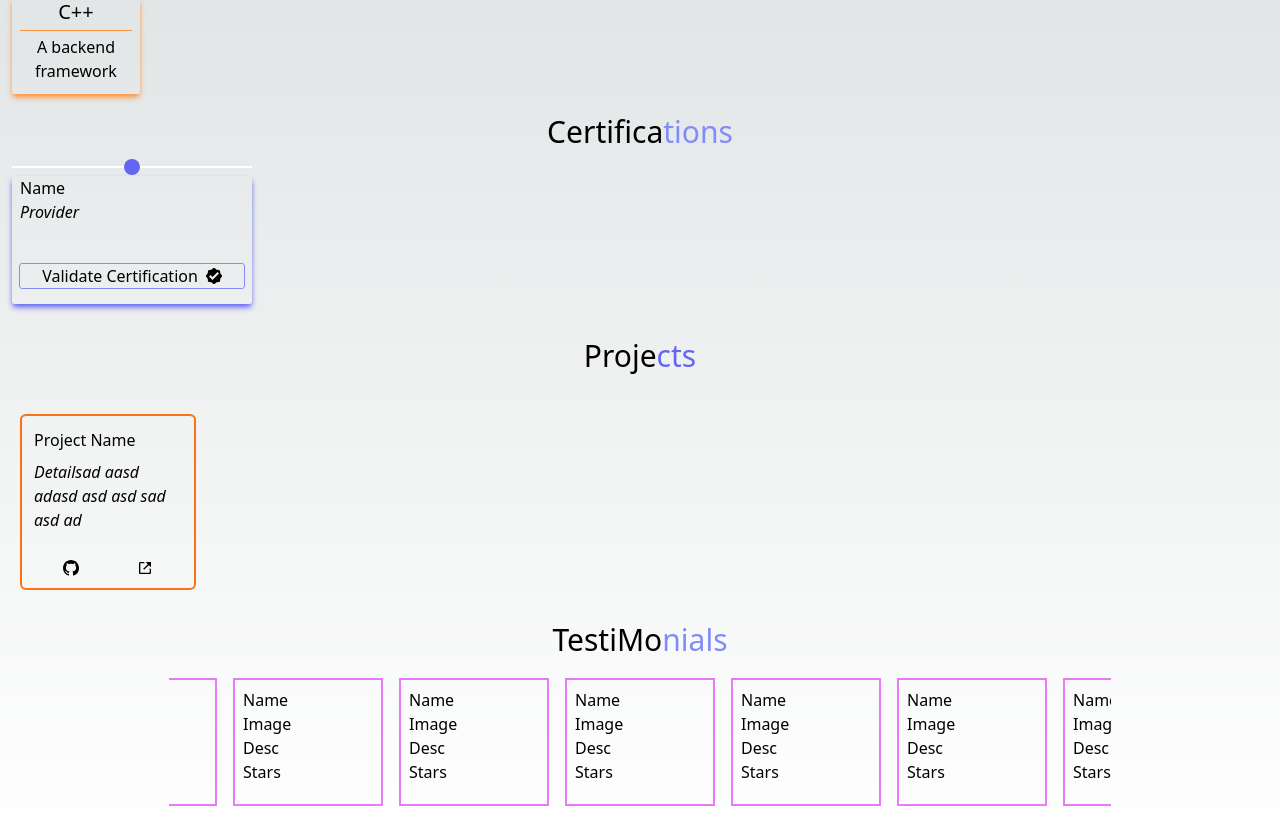
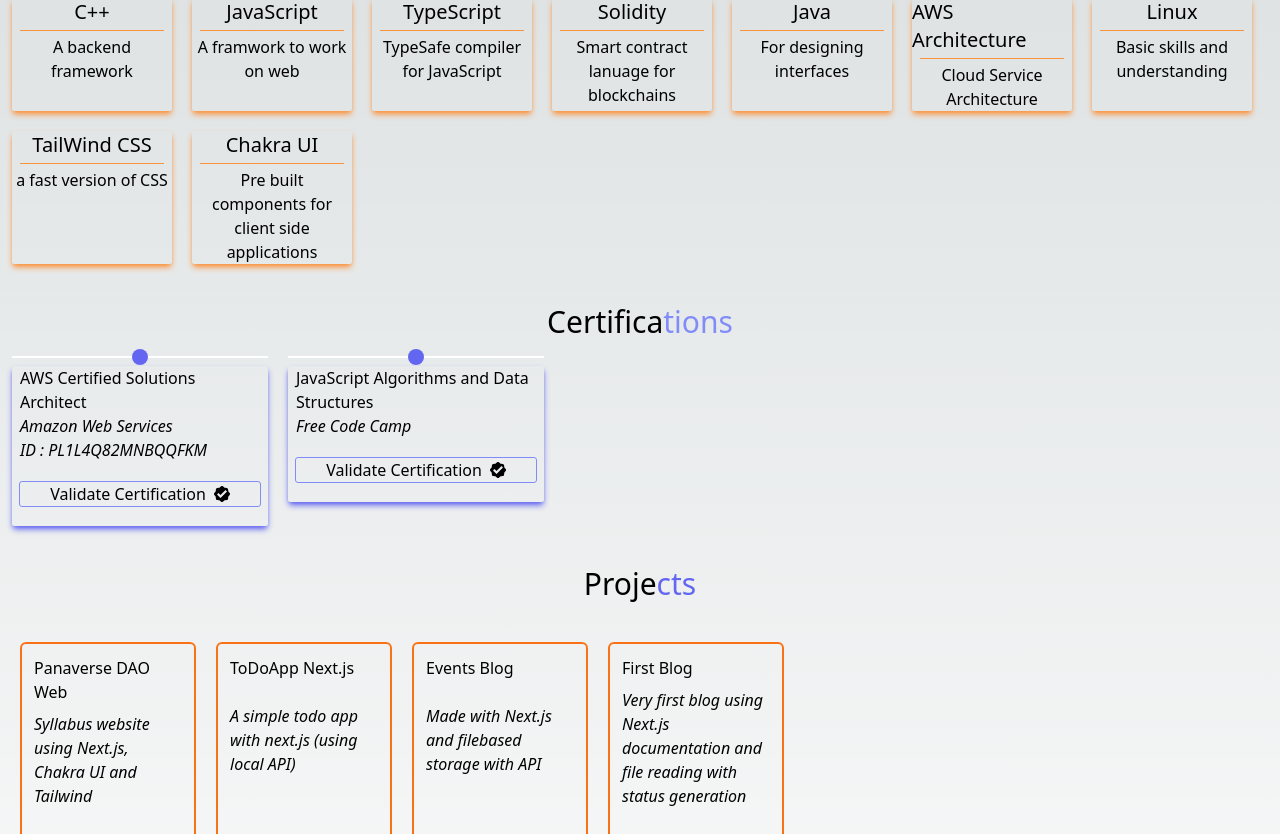
Before and after one commit to FahadSalamatRandhawa/Portfolio_nextjs_tailwind, a Next.js app: page / in a window 1280 px wide. Shown: the part 346-1180 px from the top of the page. Built offline with nearby package versions, Linux system fonts and the light colour scheme.

Commit message:
testimonials and added arraymaping

```diff
--- a/app/Components/Certifications.tsx
+++ b/app/Components/Certifications.tsx
@@ -1,22 +1,57 @@
+import { verify } from 'crypto';
+import Link from 'next/link';
 import {GoVerified} from 'react-icons/go'
+import { Url } from 'url';
+
+interface CertificateInterface{
+    Name:string;
+    Provider:string;
+    Identifier?:string;
+    Url:string;
+}
+
+let CertificationList:CertificateInterface[]=[
+    {
+        Name:'AWS Certified Solutions Architect',
+        Provider:'Amazon Web Services',
+        Url:`https://aw.certmetrics.com/amazon/public/verification.aspx`,
+        Identifier:'PL1L4Q82MNBQQFKM'
+    },
+    {
+        Name:'JavaScript Algorithms and Data Structures',
+        Provider:'Free Code Camp',
+        Url:'https://www.freecodecamp.org/certification/DeadlyDuck/javascript-algorithms-and-data-structures'
+    }
+]
 
 export default function Certifications(){
 
     return (
         <>
-            <div className=" flex-col px-3">
+            <div className=" flex-col px-3 my-5">
                 <div className=" flex justify-center text-3xl py-2">
                 Certifica<div className=" text-indigo-400">tions</div>
                 </div>
                 <div className=" flex flex-wrap justify-center md:justify-start lg:justify-start gap-5">
-                    <div className=" block w-60 h-40">
-                        <div className=" flex justify-center items-center bg-white h-0.5 my-2"><span className=" bg-indigo-500 rounded-lg h-4 w-4"></span></div>
-                        <div className=" flex flex-col px-2 h-32 min-w-24 rounded-sm shadow-md shadow-indigo-500">
-                            <div>Name</div>
-                            <em>Provider</em>
-                            <button className=" flex justify-center items-center hover:bg-indigo-600/40 hover:duration-1000 rounded-sm mt-10 outline-1 outline-indigo-400 outline gap-2">Validate Certification <GoVerified/></button>
-                        </div>
-                    </div>
+                    {
+                        CertificationList.map((cert)=>{
+                            return(
+                                <>
+                                    <div className=" block w-64 h-auto">
+                                    <div className=" flex justify-center items-center bg-white h-0.5 my-2"><span className=" bg-indigo-500 rounded-lg h-4 w-4"></span></div>
+                                    <div className=" flex flex-col px-2 h-auto w-auto rounded-sm shadow-md shadow-indigo-500">
+                                        <div>{cert.Name}</div>
+                                        <em>{cert.Provider}</em>
+                                        {cert.Identifier?<em>ID : {cert.Identifier}</em>:<></>}
+                                        <Link target='_blank' href='https://aw.certmetrics.com/amazon/public/verification.aspx'>
+                                        <div className=" flex justify-center items-center hover:bg-indigo-600/40 hover:duration-1000 rounded-sm my-5 outline-1 outline-indigo-400 outline gap-2">Validate Certification <GoVerified/></div>
+                                        </Link>
+                                    </div>
+                                </div>
+                                </>
+                            )
+                        })
+                    }
                 </div>
             </div>
         </>
--- a/app/Components/Projects.tsx
+++ b/app/Components/Projects.tsx
@@ -1,5 +1,20 @@
 import {GoMarkGithub} from 'react-icons/go'
 import {BiLinkExternal} from 'react-icons/bi'
+import Link from 'next/link'
+
+interface ProjectInterface{
+    Name:string,
+    Description:string,
+    GithubLink:string,
+    LiveLink?:string,
+}
+
+let ProjectList:ProjectInterface[]=[
+    {Name:'Panaverse DAO Web',Description:'Syllabus website using Next.js, Chakra UI and Tailwind',GithubLink:'https://github.com/FahadSalamatRandhawa/Panaverse_DAO_ChakraUI_Next.js/tree/main',LiveLink:'panaverse-dao-chakra-ui-next-js.vercel.app'},
+    {Name:'ToDoApp Next.js',Description:'A simple todo app with next.js (using local API)',GithubLink:'https://github.com/FahadSalamatRandhawa/MW3Q2_ToDoApp_Next.js',LiveLink:''},
+    {Name:'Events Blog',Description:'Made with Next.js and filebased storage with API',GithubLink:'https://github.com/FahadSalamatRandhawa/Next_Blog_App/tree/master',LiveLink:'https://next-blog-app-gules.vercel.app/'},
+    {Name:'First Blog',Description:'Very first blog using Next.js documentation and file reading with status generation',GithubLink:'https://github.com/FahadSalamatRandhawa/Next_Projects/tree/master',LiveLink:'https://next-projects-eight.vercel.app/'},
+]
 
 export default function Projects(){
 
@@ -7,12 +22,19 @@ export default function Projects(){
         <>
             <div className=" flex flex-col justify-center w-full h-auto">
                 <div className=" flex text-3xl justify-center p-5">Proje<div className=" text-indigo-500">cts</div></div>
-                <div className=" flex flex-wrap p-5 ">
-                    <div className="grid grid-cols-1 gap-2 overflow-auto hover:scale-110 p-3 transition-transform min-h-40 h-auto w-44 border-orange-500 border-2 rounded-md">
-                        <div>Project Name</div>
-                        <em className=' h-auto'>Detailsad aasd adasd asd asd sad asd ad</em>
-                        <div className=" pt-5 flex justify-around self-end"><GoMarkGithub/><BiLinkExternal/></div>
-                    </div>
+                <div className=" flex flex-wrap sm:justify-center md:justify-start p-5 gap-5 h-auto ">
+                    {ProjectList.map(({Name,Description,GithubLink,LiveLink})=>{
+                        return (
+                            <div className="grid grid-cols-1 gap-2 overflow-auto hover:scale-110 p-3 transition-transform min-h-40 h-auto w-44 border-orange-500 border-2 rounded-md">
+                                <div>{Name}</div>
+                                <em className=' h-auto'>{Description}</em>
+                                <div className=" pt-5 flex justify-around self-end">
+                                    <Link target='_blank' href={GithubLink}><GoMarkGithub/></Link>
+                                    {LiveLink?<Link target='_blank' href={LiveLink}><BiLinkExternal/></Link>:<BiLinkExternal/>}
+                                </div>
+                            </div>
+                        )
+                    })}
                 </div>
             </div>
         </>
--- a/app/Components/Skills.tsx
+++ b/app/Components/Skills.tsx
@@ -1,21 +1,46 @@
+interface SkillInterface{
+    Name:string
+    Description:string
+}
+
+let skillList:SkillInterface[]=[
+    {Name:'C++',Description:'A backend framework'},
+    {Name:'JavaScript',Description:'A framwork to work on web'},
+    {Name:'TypeScript',Description:'TypeSafe compiler for JavaScript'},
+    {Name:'Solidity',Description:'Smart contract lanuage for blockchains'},
+    {Name:'Java',Description:'For designing interfaces'},
+    {Name:'AWS Architecture',Description:'Cloud Service Architecture'},
+    {Name:'Linux',Description:'Basic skills and understanding'},
+    {Name:'TailWind CSS',Description:'a fast version of CSS'},
+    {Name:'Chakra UI',Description:'Pre built components for client side applications'}
+]
+
 export default function Skills(){
 
     return (
         <>
             <div className=" flex text-3xl justify-center py-3">Technology <div className=" text-indigo-400"> Skills</div></div>
             <div className=" flex flex-wrap p-3 gap-5 justify-center md:justify-start lg:justify-start">
-                <div className=" justify-center flex-col w-32 h-24 rounded-sm hover:animate-pulse shadow-orange-400 shadow-md">
+                {
+                    skillList.map(({Name,Description})=>{
+                        return (
+                            <>
+                                <div className=" justify-center flex-col w-40 h-auto rounded-sm hover:animate-pulse shadow-orange-400 shadow-md">
                                 <div className=" flex justify-center">
                                     <div className=" text-xl">
-                            C++
+                                        {Name}
                                     </div>
                                 </div>
                                 <div className="border-t-[1px]  mx-2 my-1 border-t-orange-400"></div>
                                 <div className=" text-center">
-                            A backend framework
-                    </div>
+                                        {Description}
                                 </div>
                             </div>
                             </>
                         )
+                    })
                 }
+            </div>
+        </>
+    )
+}
--- a/app/Components/Testimonials.tsx
+++ b/app/Components/Testimonials.tsx
@@ -4,74 +4,48 @@ export default function Testimonials(){
 
     return (
         <>
-            <div className=" flex flex-col p-3">
+            <div className=" flex flex-col justify-center items-center p-3">
                 <div className="flex justify-center text-3xl">TestiMo<div className=" text-indigo-400">nials</div></div>
-                <div className=" testimonials flex flex-nowrap touch-pan-x scroll-smooth hover:scroll-auto snap-mandatory snap-x gap-4 w-3/4 overflow-x-auto self-center py-5 justify-center">
-                    <div className=' graid grid-cols-1 min-w-[150px] w-32 h-32 snap-start border-fuchsia-400 border-2 p-2'>
-                        <div>Name</div>
-                        <div>Image</div>
-                        <div>Desc</div>
-                        <div>Stars</div>
+                <div className=" max-h-[500px] testimonials flex flex-col justify-center flex-nowrap md:flex  md:flex-row border-lime-300 border-2 touch-pan-x touch-pan-y scroll-smooth snap-mandatory snap-x gap-4 w-3/4 overflow-auto py-5">
+                    <div className=' grid grid-cols-1 col-auto rounded-md shadow-lg shadow-indigo-400 md:w-[300px] md:min-w-[300px] h-[250px] sm:w-[250px] snap-start border-indigo-400 border-2 p-2'>
+                        <div className='flex justify-start'>Upwork</div>
+                        <em className=' flex place-content-center overflow-hidden my-4 indent-8'>"A a asda asd sa  asd asd sa sa dsad sad s sdasdas ad sadsad sad a da  asdsa asd sad sad s asd asd sa sa sad sa d adasd asd sa dsad sad asdasd asd asd asd as dsad ad asd sa dsvery smart and dedicated person who delivered some good quality work sooner than expected"</em>
+                        <div className=' flex h-auto items-end justify-end font-semibold'>Fahad Salamat Randhawa</div>
                     </div>
-                    <div className=' graid grid-cols-1 min-w-[150px] w-32 h-32 snap-start border-fuchsia-400 border-2 p-2'>
-                        <div>Name</div>
-                        <div>Image</div>
-                        <div>Desc</div>
-                        <div>Stars</div>
+                    <div className=' grid grid-cols-1 col-auto rounded-md shadow-lg shadow-indigo-400 md:w-[300px] md:min-w-[300px] h-[250px] sm:w-[250px] snap-start border-indigo-400 border-2 p-2'>
+                        <div className='flex justify-start'>Upwork</div>
+                        <em className=' flex place-content-center overflow-hidden my-4 indent-8'>"A a asda asd sa  asd asd sa sa dsad sad s sdasdas ad sadsad sad a da  asdsa asd sad sad s asd asd sa sa sad sa d adasd asd sa dsad sad asdasd asd asd asd as dsad ad asd sa dsvery smart and dedicated person who delivered some good quality work sooner than expected"</em>
+                        <div className=' flex h-auto items-end justify-end font-semibold'>Fahad Salamat Randhawa</div>
                     </div>
-                    <div className=' graid grid-cols-1 min-w-[150px] w-32 h-32 snap-start border-fuchsia-400 border-2 p-2'>
-                        <div>Name</div>
-                        <div>Image</div>
-                        <div>Desc</div>
-                        <div>Stars</div>
+                    <div className=' grid grid-cols-1 col-auto rounded-md shadow-lg shadow-indigo-400 md:w-[300px] md:min-w-[300px] h-[250px] sm:w-[250px] snap-start border-indigo-400 border-2 p-2'>
+                        <div className='flex justify-start'>Upwork</div>
+                        <em className=' flex place-content-center overflow-hidden my-4 indent-8'>"A a asda asd sa  asd asd sa sa dsad sad s sdasdas ad sadsad sad a da  asdsa asd sad sad s asd asd sa sa sad sa d adasd asd sa dsad sad asdasd asd asd asd as dsad ad asd sa dsvery smart and dedicated person who delivered some good quality work sooner than expected"</em>
+                        <div className=' flex h-auto items-end justify-end font-semibold'>Fahad Salamat Randhawa</div>
                     </div>
-                    <div className=' graid grid-cols-1 min-w-[150px] w-32 h-32 snap-start border-fuchsia-400 border-2 p-2'>
-                        <div>Name</div>
-                        <div>Image</div>
-                        <div>Desc</div>
-                        <div>Stars</div>
+                    <div className=' grid grid-cols-1 col-auto rounded-md shadow-lg shadow-indigo-400 md:w-[300px] md:min-w-[300px] h-[250px] sm:w-[250px] snap-start border-indigo-400 border-2 p-2'>
+                        <div className='flex justify-start'>Upwork</div>
+                        <em className=' flex place-content-center overflow-hidden my-4 indent-8'>"A a asda asd sa  asd asd sa sa dsad sad s sdasdas ad sadsad sad a da  asdsa asd sad sad s asd asd sa sa sad sa d adasd asd sa dsad sad asdasd asd asd asd as dsad ad asd sa dsvery smart and dedicated person who delivered some good quality work sooner than expected"</em>
+                        <div className=' flex h-auto items-end justify-end font-semibold'>Fahad Salamat Randhawa</div>
                     </div>
-                    <div className=' graid grid-cols-1 min-w-[150px] w-32 h-32 snap-start border-fuchsia-400 border-2 p-2'>
-                        <div>Name</div>
-                        <div>Image</div>
-                        <div>Desc</div>
-                        <div>Stars</div>
+                    <div className=' grid grid-cols-1 col-auto rounded-md shadow-lg shadow-indigo-400 md:w-[300px] md:min-w-[300px] h-[250px] sm:w-[250px] snap-start border-indigo-400 border-2 p-2'>
+                        <div className='flex justify-start'>Upwork</div>
+                        <em className=' flex place-content-center overflow-hidden my-4 indent-8'>"A a asda asd sa  asd asd sa sa dsad sad s sdasdas ad sadsad sad a da  asdsa asd sad sad s asd asd sa sa sad sa d adasd asd sa dsad sad asdasd asd asd asd as dsad ad asd sa dsvery smart and dedicated person who delivered some good quality work sooner than expected"</em>
+                        <div className=' flex h-auto items-end justify-end font-semibold'>Fahad Salamat Randhawa</div>
                     </div>
-                    <div className=' graid grid-cols-1 min-w-[150px] w-32 h-32 snap-start border-fuchsia-400 border-2 p-2'>
-                        <div>Name</div>
-                        <div>Image</div>
-                        <div>Desc</div>
-                        <div>Stars</div>
+                    <div className=' grid grid-cols-1 col-auto rounded-md shadow-lg shadow-indigo-400 md:w-[300px] md:min-w-[300px] h-[250px] sm:w-[250px] snap-start border-indigo-400 border-2 p-2'>
+                        <div className='flex justify-start'>Upwork</div>
+                        <em className=' flex place-content-center overflow-hidden my-4 indent-8'>"A a asda asd sa  asd asd sa sa dsad sad s sdasdas ad sadsad sad a da  asdsa asd sad sad s asd asd sa sa sad sa d adasd asd sa dsad sad asdasd asd asd asd as dsad ad asd sa dsvery smart and dedicated person who delivered some good quality work sooner than expected"</em>
+                        <div className=' flex h-auto items-end justify-end font-semibold'>Fahad Salamat Randhawa</div>
                     </div>
-                    <div className=' graid grid-cols-1 min-w-[150px] w-32 h-32 snap-start border-fuchsia-400 border-2 p-2'>
-                        <div>Name</div>
-                        <div>Image</div>
-                        <div>Desc</div>
-                        <div>Stars</div>
+                    <div className=' grid grid-cols-1 col-auto rounded-md shadow-lg shadow-indigo-400 md:w-[300px] md:min-w-[300px] h-[250px] sm:w-[250px] snap-start border-indigo-400 border-2 p-2'>
+                        <div className='flex justify-start'>Upwork</div>
+                        <em className=' flex place-content-center overflow-hidden my-4 indent-8'>"A a asda asd sa  asd asd sa sa dsad sad s sdasdas ad sadsad sad a da  asdsa asd sad sad s asd asd sa sa sad sa d adasd asd sa dsad sad asdasd asd asd asd as dsad ad asd sa dsvery smart and dedicated person who delivered some good quality work sooner than expected"</em>
+                        <div className=' flex h-auto items-end justify-end font-semibold'>Fahad Salamat Randhawa</div>
                     </div>
-                    <div className=' graid grid-cols-1 min-w-[150px] w-32 h-32 snap-start border-fuchsia-400 border-2 p-2'>
-                        <div>Name</div>
-                        <div>Image</div>
-                        <div>Desc</div>
-                        <div>Stars</div>
-                    </div>
-                    <div className=' graid grid-cols-1 min-w-[150px] w-32 h-32 snap-start border-fuchsia-400 border-2 p-2'>
-                        <div>Name</div>
-                        <div>Image</div>
-                        <div>Desc</div>
-                        <div>Stars</div>
-                    </div>
-                    <div className=' graid grid-cols-1 min-w-[150px] w-32 h-32 snap-start border-fuchsia-400 border-2 p-2'>
-                        <div>Name</div>
-                        <div>Image</div>
-                        <div>Desc</div>
-                        <div>Stars</div>
-                    </div>
-                    <div className=' graid grid-cols-1 min-w-[150px] w-32 h-32 snap-start border-fuchsia-400 border-2 p-2'>
-                        <div>Name</div>
-                        <div>Image</div>
-                        <div>Desc</div>
-                        <div>Stars</div>
+                    <div className=' grid grid-cols-1 col-auto rounded-md shadow-lg shadow-indigo-400 md:w-[300px] md:min-w-[300px] h-[250px] sm:w-[250px] snap-start border-indigo-400 border-2 p-2'>
+                        <div className='flex justify-start'>Upwork</div>
+                        <em className=' flex place-content-center overflow-hidden my-4 indent-8'>"A a asda asd sa  asd asd sa sa dsad sad s sdasdas ad sadsad sad a da  asdsa asd sad sad s asd asd sa sa sad sa d adasd asd sa dsad sad asdasd asd asd asd as dsad ad asd sa dsvery smart and dedicated person who delivered some good quality work sooner than expected"</em>
+                        <div className=' flex h-auto items-end justify-end font-semibold'>Fahad Salamat Randhawa</div>
                     </div>
 
                 </div>
--- a/app/page.tsx
+++ b/app/page.tsx
@@ -6,6 +6,7 @@ import Skills from './Components/Skills'
 import Certifications from './Components/Certifications'
 import Projects from './Components/Projects'
 import Testimonials from './Components/Testimonials'
+import Animation from './Components/Animation'
 
 const inter = Inter({ subsets: ['latin'] })
 
@@ -16,6 +17,7 @@ export default function Home() {
       <div className=' flex justify-center'>
             <div className=' m-4 indent-8 '>An enthusiastic and plan-driven individual(and a software engineer and an AWS Certified Solutions Architect) with an interest in advanced technologies and cash flow. Knowledge and experience in a variety of technologies and fields such as Ethical Hacking, AWS Cloud, Database, Linux, Web3, Blockchain, IoT, Japanese as a Third Language, eCommerce, ChatBot with ManyChat, and such. The reason behind such a wide variety of interests and experiences is personal growth and finding new opportunities.</div>
       </div>
+      <Animation/>
       <Skills/>
       <Certifications/>
       <Projects/>
--- a/package.json
+++ b/package.json
@@ -21,6 +21,7 @@
     "react-dom": "18.2.0",
     "react-icons": "^4.8.0",
     "react-social-icons": "^5.15.0",
+    "react-type-animation": "^2.1.2",
     "typescript": "4.9.5"
   },
   "devDependencies": {
```
Also changed, not shown: app/Components/Animation.tsx (added, +12 -0 lines), app/Components/Header.tsx (+6 -3 lines), app/Components/Components.css (line endings or trailing spaces), app/Components/SocialMedia.tsx (line endings or trailing spaces), 1 other file (tests, documents, lock files or other folders). Lines whose indentation alone changed are shown as unchanged.
